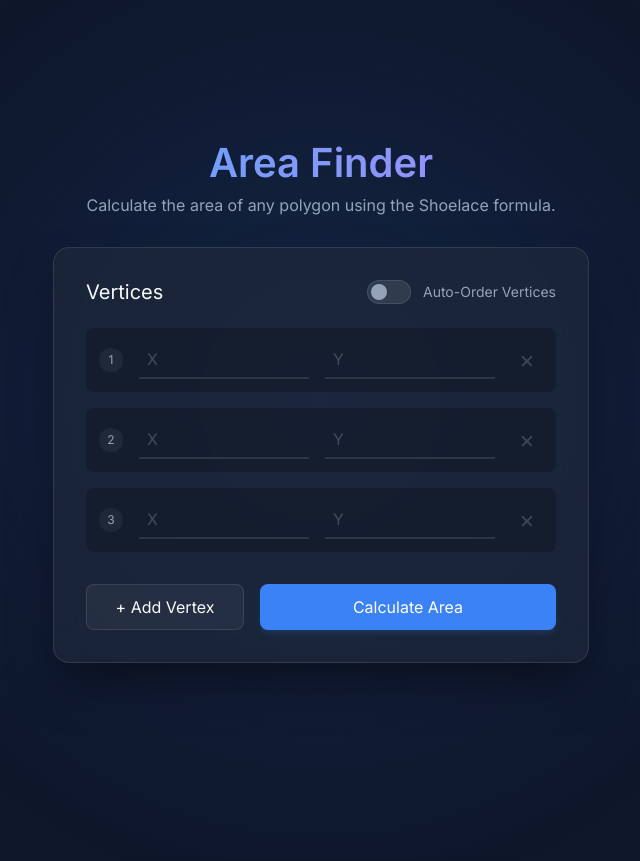
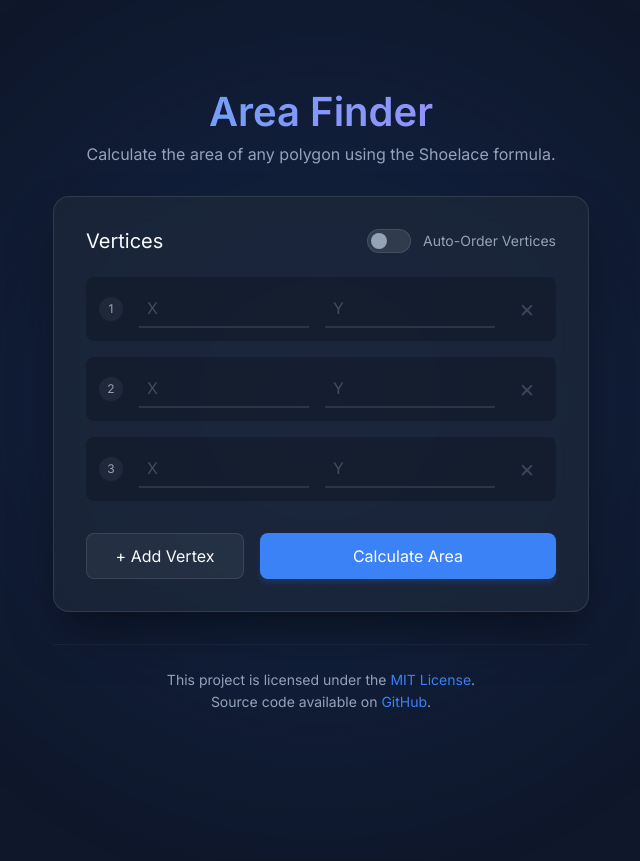
Before and after one commit to ByteBard58/Area-Finder, a Flask app: page / in a window 1280 px wide; the page is wider, and only the part inside the window is pictured. Shown: that part, without its empty margins (319-959 px from the left). Run offline with Flask 3, Linux system fonts and the light colour scheme.

Commit message:
Introduce footer, auto-order warning, 'Enter' key calculation, and a specific warning UI for zero area results.

```diff
--- a/static/style.css
+++ b/static/style.css
@@ -321,6 +321,11 @@ input[type="number"]::placeholder {
     border: 1px solid rgba(239, 68, 68, 0.2);
 }
 
+.result-container.warning {
+    background: rgba(245, 158, 11, 0.1);
+    border: 1px solid rgba(245, 158, 11, 0.2);
+}
+
 .result-container h3 {
     font-size: 0.875rem;
     text-transform: uppercase;
@@ -343,9 +348,75 @@ input[type="number"]::placeholder {
     color: var(--error-color);
 }
 
+.warning .result-value {
+    color: #f59e0b;
+}
+
 .result-message {
     font-size: 0.875rem;
     color: var(--text-secondary);
+}
+
+/* Warning Message */
+.warning-message {
+    background: rgba(245, 158, 11, 0.1);
+    border-left: 4px solid #f59e0b;
+    color: #fbcfe8; /* Soft color for text */
+    padding: 1rem;
+    margin-bottom: 1.5rem;
+    border-radius: 4px;
+    font-size: 0.875rem;
+    line-height: 1.4;
+    transition: all 0.3s ease;
+}
+
+.warning-message strong {
+    color: #fbbf24;
+}
+
+.warning-message.hidden {
+    display: none;
+    opacity: 0;
+}
+
+.warning-message.slide-down {
+    animation: slideDownFade 0.3s ease forwards;
+}
+
+@keyframes slideDownFade {
+    from {
+        opacity: 0;
+        transform: translateY(-10px);
+    }
+    to {
+        opacity: 1;
+        transform: translateY(0);
+    }
+}
+
+/* Footer Styles */
+footer {
+    text-align: center;
+    margin-top: 2rem;
+    padding-top: 1.5rem;
+    border-top: 1px solid rgba(255, 255, 255, 0.05);
+}
+
+footer p {
+    color: var(--text-secondary);
+    font-size: 0.875rem;
+    line-height: 1.6;
+}
+
+footer a {
+    color: var(--accent-color);
+    text-decoration: none;
+    transition: color 0.2s ease;
+}
+
+footer a:hover {
+    color: var(--accent-hover);
+    text-decoration: underline;
 }
 
 /* Responsive adjustments */
--- a/templates/index.html
+++ b/templates/index.html
@@ -27,6 +27,10 @@
                 </div>
             </div>
 
+            <div id="auto-order-warning" class="warning-message hidden">
+                <strong>Warning:</strong> The Auto-Order feature is experimental. It orders vertices based on the centroid and may not work properly for concave polygons. Use with caution!
+            </div>
+
             <div id="vertex-list" class="vertex-list">
                 <!-- Vertices will be injected here via JS -->
             </div>
@@ -42,6 +46,13 @@
                 <div id="result-message" class="result-message"></div>
             </div>
         </main>
+
+        <footer>
+            <p>
+                This project is licensed under the <a href="https://opensource.org/licenses/MIT" target="_blank" rel="noopener noreferrer">MIT License</a>.<br>
+                Source code available on <a href="https://github.com/ByteBard58/Area-Finder" target="_blank" rel="noopener noreferrer">GitHub</a>.
+            </p>
+        </footer>
     </div>
 
     <script>
@@ -55,9 +66,20 @@
         const addVertexBtn = document.getElementById('add-vertex');
         const calculateBtn = document.getElementById('calculate-btn');
         const assumeUnorderedToggle = document.getElementById('assume-unordered');
+        const autoOrderWarning = document.getElementById('auto-order-warning');
         const resultContainer = document.getElementById('result-container');
         const resultValue = document.getElementById('result-value');
         const resultMessage = document.getElementById('result-message');
+
+        assumeUnorderedToggle.addEventListener('change', (e) => {
+            if (e.target.checked) {
+                autoOrderWarning.classList.remove('hidden');
+                autoOrderWarning.classList.add('slide-down');
+            } else {
+                autoOrderWarning.classList.add('hidden');
+                autoOrderWarning.classList.remove('slide-down');
+            }
+        });
 
         function renderVertices() {
             vertexListEl.innerHTML = '';
@@ -67,10 +89,10 @@
                 row.innerHTML = `
                     <div class="vertex-index">${index + 1}</div>
                     <div class="input-group">
-                        <input type="number" step="any" placeholder="X" value="${vertex.x}" onchange="updateVertex(${index}, 'x', this.value)" required>
+                        <input type="number" step="any" placeholder="X" value="${vertex.x}" onchange="updateVertex(${index}, 'x', this.value)" onkeypress="handleKeyPress(event)" required>
                     </div>
                     <div class="input-group">
-                        <input type="number" step="any" placeholder="Y" value="${vertex.y}" onchange="updateVertex(${index}, 'y', this.value)" required>
+                        <input type="number" step="any" placeholder="Y" value="${vertex.y}" onchange="updateVertex(${index}, 'y', this.value)" onkeypress="handleKeyPress(event)" required>
                     </div>
                     <button class="btn icon-btn remove-btn" onclick="removeVertex(${index})" ${vertices.length <= 3 ? 'disabled' : ''}>
                         &times;
@@ -84,6 +106,13 @@
                 }, index * 50);
             });
         }
+
+        window.handleKeyPress = function(e) {
+            if (e.key === 'Enter') {
+                e.preventDefault();
+                calculateBtn.click();
+            }
+        };
 
         window.updateVertex = function(index, axis, value) {
             vertices[index][axis] = value;
@@ -143,18 +172,25 @@
         function showResult(area, message) {
             resultContainer.classList.remove('hidden');
             resultContainer.classList.remove('error');
-            resultContainer.classList.add('success');
 
-            // Animate value
-            resultValue.innerText = area + ' sq units';
+            if (area === 0) {
+                resultContainer.classList.remove('success');
+                resultContainer.classList.add('warning');
+                resultValue.innerText = '0 sq units';
+            } else {
+                resultContainer.classList.remove('warning');
+                resultContainer.classList.add('success');
+                resultValue.innerText = area + ' sq units';
+            }
+
             resultMessage.innerText = message || 'Successfully calculated area.';
-
             resultContainer.scrollIntoView({ behavior: 'smooth', block: 'end' });
         }
 
         function showError(errorMsg) {
             resultContainer.classList.remove('hidden');
             resultContainer.classList.remove('success');
+            resultContainer.classList.remove('warning');
             resultContainer.classList.add('error');
 
             resultValue.innerText = 'Error';
```
